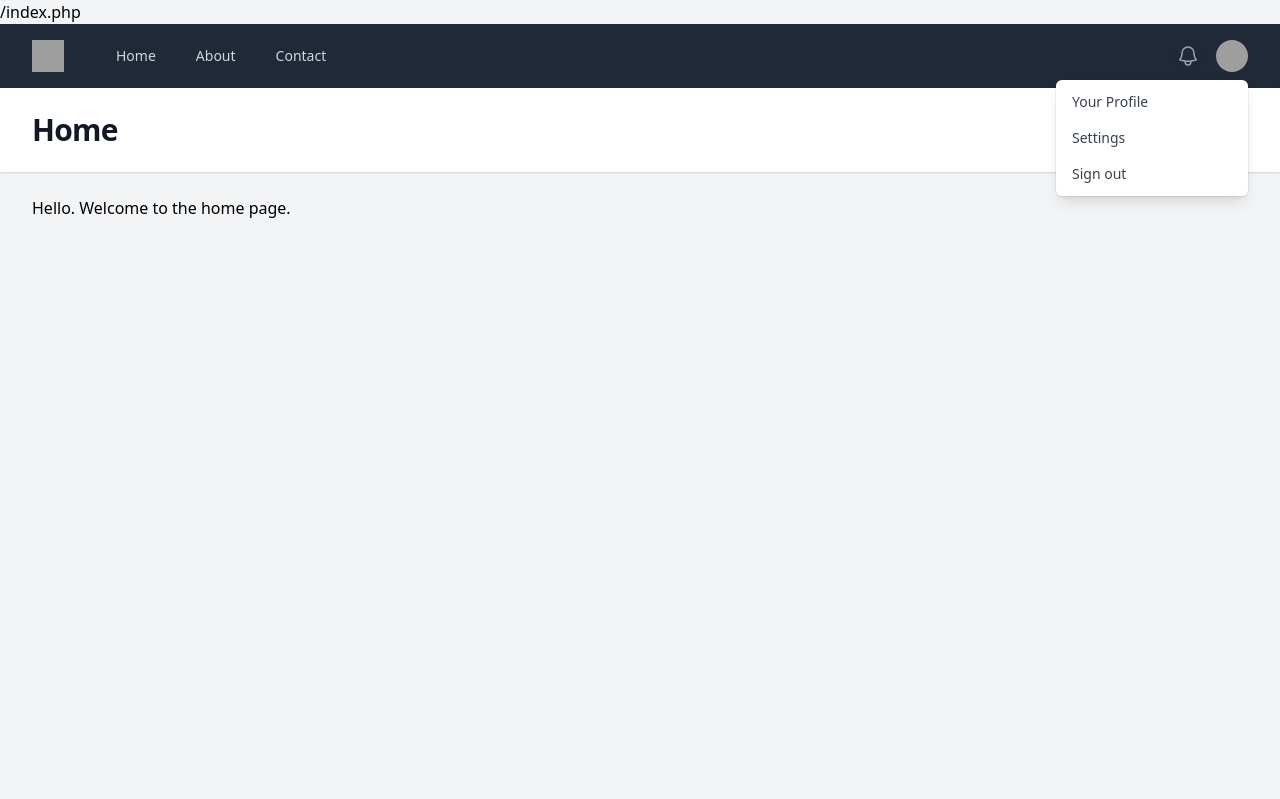
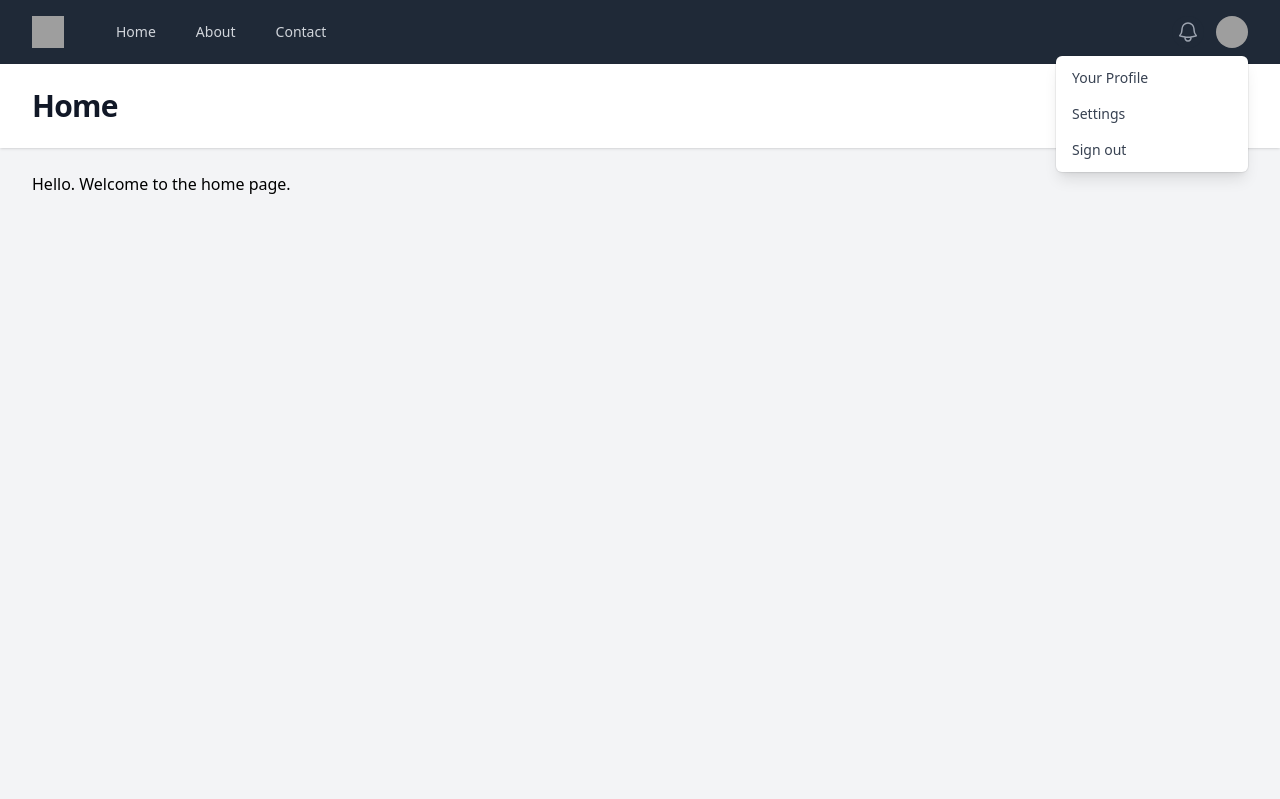
Before and after one commit to Dejan1990/laracast-php, a PHP site: page /index.php in a window 1280 px wide. Shown: the top 799 px of the page. After the commit the page ends 194 px from the top, so only its background shows below. Run offline with PHP 8.4, Linux system fonts and the light colour scheme; some libraries are stand-ins or nearby versions; grey boxes are pictures that could not be loaded.

Commit message:
Superglobals and Current Page Styling - Refactor

```diff
--- a/about.php
+++ b/about.php
@@ -1,7 +1,7 @@
 <?php
+
+require 'function.php';
 
 $heading = 'About Us';
 
-echo $_SERVER['REQUEST_URI'];
-
 require 'views/about.view.php';
--- a/contact.php
+++ b/contact.php
@@ -1,7 +1,7 @@
 <?php
+
+require 'function.php';
 
 $heading = 'Contact Us';
 
-echo $_SERVER['REQUEST_URI'];
-
 require 'views/contact.view.php';
--- /dev/null
+++ b/function.php
@@ -0,0 +1,13 @@
+<?php
+
+function dd ($value) {
+    echo "<pre>";
+    var_dump($value);
+    echo "</pre>";
+
+    die();
+}
+
+function urlIs ($value) {
+    return $_SERVER['REQUEST_URI'] === $value;
+}
--- a/index.php
+++ b/index.php
@@ -1,15 +1,7 @@
 <?php
+
+require 'function.php';
 
 $heading = 'Home';
 
-function dd($value) {
-    echo "<pre>";
-    var_dump($value);
-    echo "</pre>";
-
-    die();
-}
-
-echo $_SERVER['REQUEST_URI'];
-
 require 'views/index.view.php';
--- a/views/partials/nav.php
+++ b/views/partials/nav.php
@@ -8,9 +8,9 @@
           <div class="hidden md:block">
             <div class="ml-10 flex items-baseline space-x-4">
               <!-- Current: "bg-gray-900 text-white", Default: "text-gray-300 hover:bg-gray-700 hover:text-white" -->
-              <a href="/" class="<?php echo $_SERVER['REQUEST_URI'] === '/' ? 'bg-gray-900 text-white' : 'text-gray-300 hover:bg-gray-700' ?> rounded-md px-3 py-2 text-sm font-medium" aria-current="page">Home</a>
-              <a href="/about.php" class="<?php echo $_SERVER['REQUEST_URI'] === '/about.php' ? 'bg-gray-900 text-white' : 'text-gray-300 hover:bg-gray-700' ?> rounded-md px-3 py-2 text-sm font-medium" aria-current="page">About</a>
-              <a href="/contact.php" class="<?php echo $_SERVER['REQUEST_URI'] === '/contact.php' ? 'bg-gray-900 text-white' : 'text-gray-300 hover:bg-gray-700' ?> rounded-md px-3 py-2 text-sm font-medium" aria-current="page">Contact</a>
+              <a href="/" class="<?= urlIs('/') ? 'bg-gray-900 text-white' : 'text-gray-300 hover:bg-gray-700' ?> rounded-md px-3 py-2 text-sm font-medium" aria-current="page">Home</a>
+              <a href="/about.php" class="<?= urlIs('/about.php') ? 'bg-gray-900 text-white' : 'text-gray-300 hover:bg-gray-700' ?> rounded-md px-3 py-2 text-sm font-medium" aria-current="page">About</a>
+              <a href="/contact.php" class="<?= urlIs('/contact.php') ? 'bg-gray-900 text-white' : 'text-gray-300 hover:bg-gray-700' ?> rounded-md px-3 py-2 text-sm font-medium" aria-current="page">Contact</a>
             </div>
           </div>
         </div>
```
